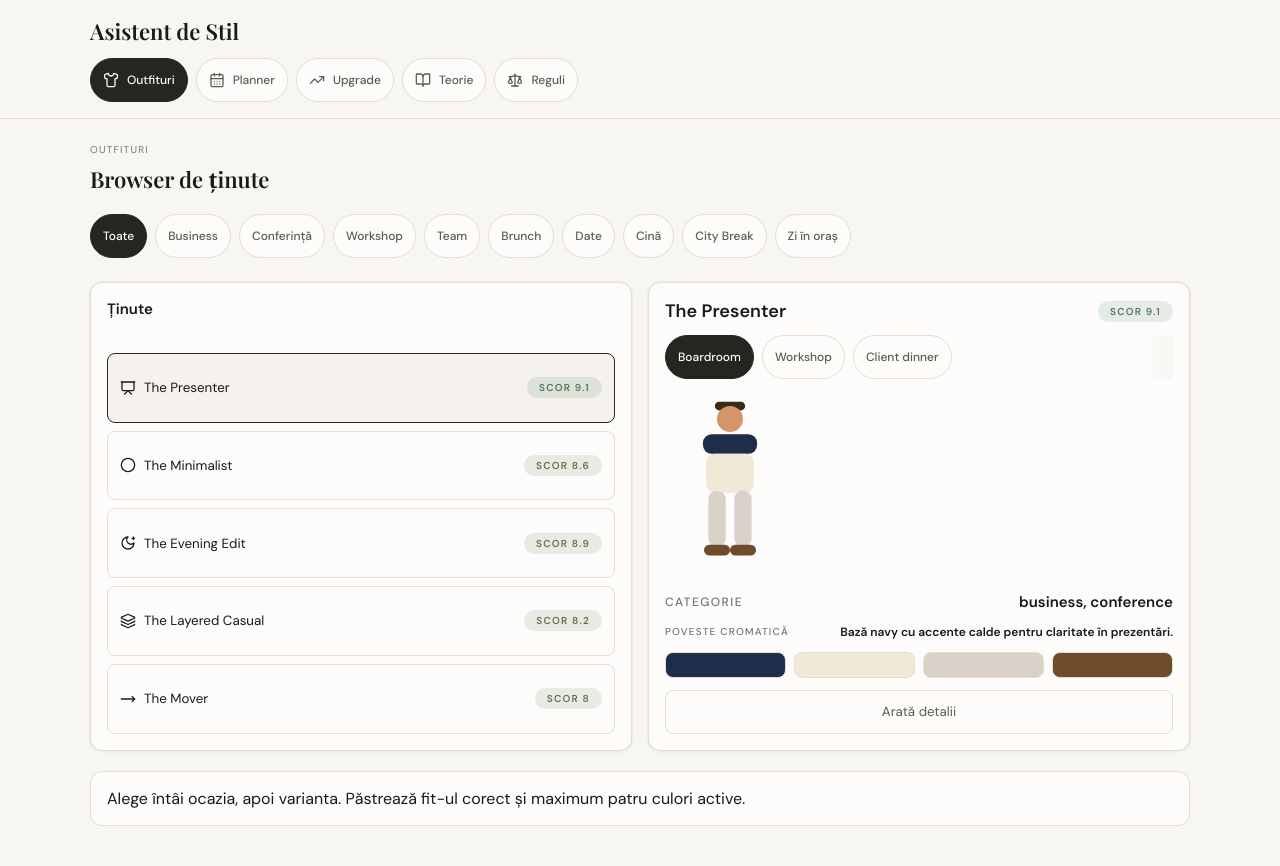
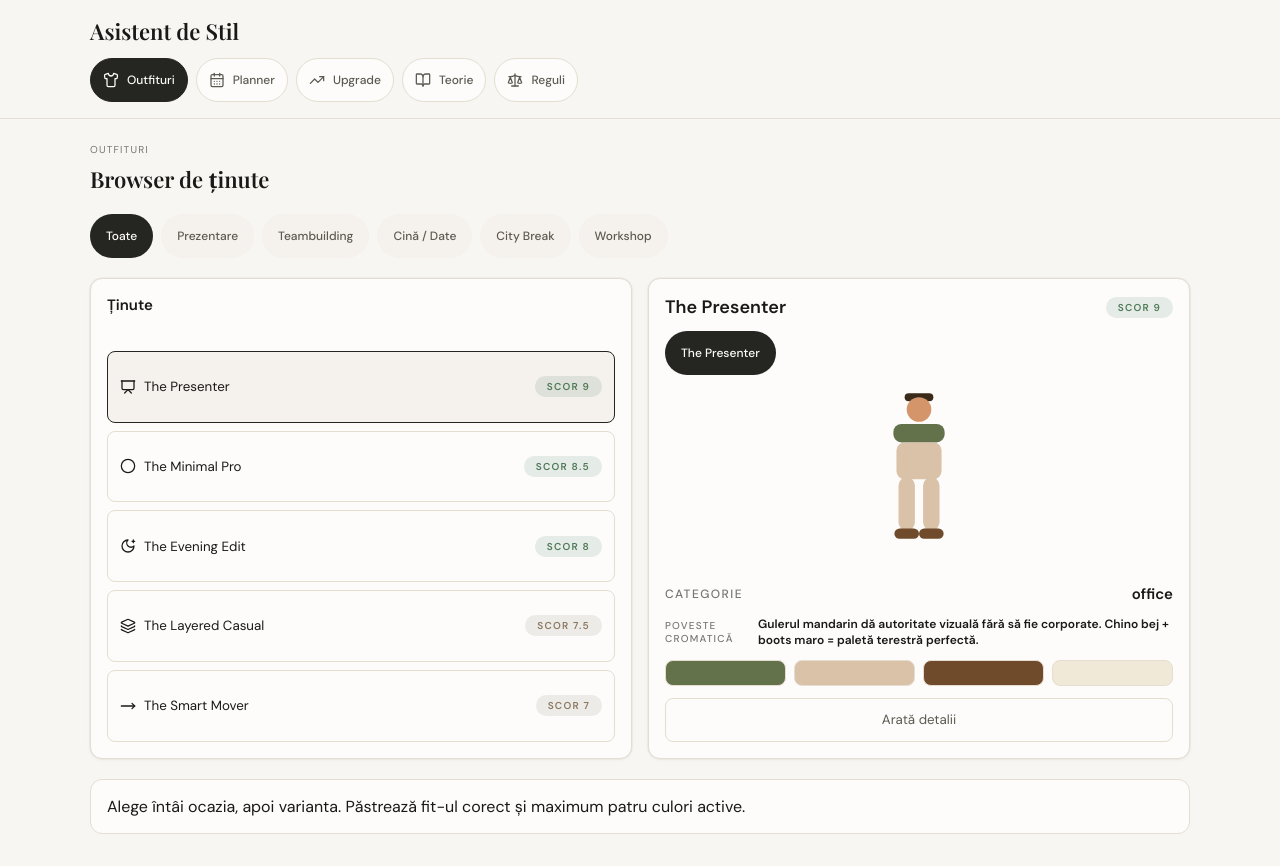
Before and after one commit to Daniel-OD/style_app, a React (Vite) app: page / in a window 1280 px wide. Built offline with nearby package versions, Linux system fonts and the light colour scheme.

Commit message:
Apply requested UI and data fixes
Agent-Logs-Url: https://github.com/Daniel-OD/style_app/sessions/d49e9e1d-170b-453a-b2d3-9c52c7960707

Co-authored-by: Daniel-OD <27777363+Daniel-OD@users.noreply.github.com>

```diff
--- a/src/App.jsx
+++ b/src/App.jsx
@@ -1,9 +1,8 @@
-import React, { Suspense, lazy, useState } from "react";
+import { Suspense, lazy, useState } from "react";
 import { AppShell } from "./app/AppShell";
 import { T } from "./design/tokens";
-import { TABS } from "./config/navigation";
 
-const SCREENS = {
+const SCREEN_MAP = {
   outfituri: lazy(() => import("./screens/OutfituriScreen")),
   planner: lazy(() => import("./screens/PlannerScreen")),
   upgrade: lazy(() => import("./screens/UpgradeScreen")),
@@ -13,11 +12,18 @@ const SCREENS = {
 
 export default function App() {
   const [tab, setTab] = useState("outfituri");
-  const Screen = SCREENS[tab];
+  const ActiveScreen = SCREEN_MAP[tab];
+
   return (
     <AppShell tab={tab} setTab={setTab}>
-      <Suspense fallback={<div style={{ padding: T.sp8, color: T.textMuted }}>Se încarcă...</div>}>
-        <Screen />
+      <Suspense
+        fallback={
+          <div style={{ padding: 40, color: T.textMuted, fontFamily: T.fontBody, fontSize: T.textBase }}>
+            Se încarcă...
+          </div>
+        }
+      >
+        <ActiveScreen />
       </Suspense>
     </AppShell>
   );
--- a/src/components/ui/Accordion.jsx
+++ b/src/components/ui/Accordion.jsx
@@ -1,31 +1,15 @@
 import { useState } from "react";
 import { T } from "../../design/tokens";
 import { Icon } from "./Icon";
-import { motion } from "../../design/motion";
 
-const bodyStyle = (open) => ({
-  display: "grid",
-  gridTemplateRows: open ? "1fr" : "0fr",
-  transition: motion.safeTransition("grid-template-rows 220ms ease"),
-});
-
-function Accordion({ title, icon, children, defaultOpen = false }) {
-  const [open, setOpen] = useState(defaultOpen);
-
-  return (
-    <section
-      style={{
+const shellStyle = {
   background: T.bgCard,
   borderRadius: T.rMd,
   border: `0.5px solid ${T.border}`,
   boxShadow: T.shadowRaised,
-      }}
-    >
-      <button
-        type="button"
-        aria-expanded={open}
-        onClick={() => setOpen((v) => !v)}
-        style={{
+};
+
+const triggerStyle = {
   width: "100%",
   minHeight: 44,
   border: "none",
@@ -41,23 +25,106 @@ function Accordion({ title, icon, children, defaultOpen = false }) {
   fontSize: T.textMd,
   fontWeight: T.weightSemi,
   textAlign: "left",
-        }}
+};
+
+const bodyStyle = (isOpen) => ({
+  display: "grid",
+  gridTemplateRows: isOpen ? "1fr" : "0fr",
+  transition: "grid-template-rows 220ms ease",
+});
+
+const contentStyle = {
+  overflow: "hidden",
+};
+
+const copyStyle = {
+  padding: `0 ${T.sp4}px ${T.sp4}px`,
+  color: T.textSecondary,
+  lineHeight: 1.6,
+  fontSize: T.textBase,
+};
+
+const normalizeItems = ({ items, title, icon, children, defaultOpen }) => {
+  if (Array.isArray(items) && items.length > 0) {
+    return items.map((item, index) => ({
+      id: item.id || `accordion-item-${index}`,
+      title: item.title || item.label || "",
+      icon: item.icon || item.iconName,
+      content: item.content ?? item.body ?? item.children ?? null,
+    }));
+  }
+
+  return [
+    {
+      id: "accordion-item-0",
+      title: title || "",
+      icon,
+      content: children,
+      defaultOpen,
+    },
+  ];
+};
+
+const getInitialOpen = (items, defaultOpen) => {
+  if (items.length > 1) {
+    return items[0]?.id || null;
+  }
+
+  return defaultOpen ? items[0]?.id || null : null;
+};
+
+const AccordionItem = ({ id, title, icon, content, isOpen, onToggle }) => (
+  <section style={shellStyle}>
+    <button
+      id={`${id}-trigger`}
+      type="button"
+      aria-expanded={isOpen}
+      aria-controls={`${id}-content`}
+      onClick={onToggle}
+      style={triggerStyle}
     >
       <span style={{ display: "inline-flex", alignItems: "center", gap: T.sp2 }}>
         {icon ? <Icon name={icon} size={16} /> : null}
         {title}
       </span>
-        <Icon name={open ? "chevronDown" : "chevronRight"} size={16} />
+      <Icon name={isOpen ? "chevronDown" : "chevronRight"} size={16} />
     </button>
-      <div style={bodyStyle(open)}>
-        <div style={{ overflow: "hidden" }}>
-          <div style={{ padding: `0 ${T.sp4}px ${T.sp4}px`, color: T.textSecondary, lineHeight: 1.6, fontSize: T.textBase }}>
-            {children}
-          </div>
+    <div style={bodyStyle(isOpen)}>
+      <div
+        id={`${id}-content`}
+        role="region"
+        aria-labelledby={`${id}-trigger`}
+        style={contentStyle}
+      >
+        <div style={copyStyle}>{content}</div>
       </div>
     </div>
   </section>
 );
-}
+
+const Accordion = ({ items, title, icon, children, defaultOpen = false }) => {
+  const normalizedItems = normalizeItems({ items, title, icon, children, defaultOpen });
+  const [open, setOpen] = useState(getInitialOpen(normalizedItems, defaultOpen));
+
+  return (
+    <div style={{ display: "grid", gap: T.sp3 }}>
+      {normalizedItems.map((item) => {
+        const isOpen = item.id === open;
+
+        return (
+          <AccordionItem
+            key={item.id}
+            id={item.id}
+            title={item.title}
+            icon={item.icon}
+            content={item.content}
+            isOpen={isOpen}
+            onToggle={() => setOpen((current) => (current === item.id ? null : item.id))}
+          />
+        );
+      })}
+    </div>
+  );
+};
 
 export default Accordion;
--- a/src/components/ui/Figure.jsx
+++ b/src/components/ui/Figure.jsx
@@ -6,7 +6,7 @@ function Figure({ f, size = 130, skin, hair }) {
   const hairFill = hair || FIG.hair;
 
   return (
-    <svg width={size} height={size * 1.42} viewBox="0 0 120 170" aria-hidden="true" focusable="false" style={{ display: "block" }}>
+    <svg width={size} height={size * 1.42} viewBox="0 0 120 180" aria-hidden="true" focusable="false" style={{ display: "block", margin: "0 auto" }}>
       <rect x="46" y="6" width="28" height="8" rx="4" fill={hairFill} />
       <circle cx="60" cy="22" r="12" fill={skinFill} />
       <rect x="35" y="36" width="50" height="18" rx="8" fill={figure.top || FIG.neutral} />
--- a/src/components/ui/PillTabs.jsx
+++ b/src/components/ui/PillTabs.jsx
@@ -1,62 +1,49 @@
 import { T } from "../../design/tokens";
-import { motion } from "../../design/motion";
 
-function PillTabs({ options, value, onChange, ariaLabel }) {
+const PillTabs = ({ items, options, active, value, onChange, ariaLabel = "Filtre" }) => {
+  const tabs = items || options || [];
+  const selected = active ?? value;
+
   return (
-    <div style={{ position: "relative" }}>
     <div
       role="tablist"
       aria-label={ariaLabel}
       style={{
         display: "flex",
         gap: T.sp2,
-          overflowX: "auto",
-          paddingBottom: T.sp1,
+        flexWrap: "wrap",
       }}
     >
-        {options.map((option) => {
-          const active = option.id === value;
+      {tabs.map((item) => {
+        const isActive = item.id === selected;
+
         return (
           <button
-              key={option.id}
+            key={item.id}
             type="button"
             role="tab"
-              aria-selected={active}
-              onClick={() => onChange(option.id)}
+            aria-selected={isActive}
+            onClick={() => onChange?.(item.id)}
             style={{
-                minHeight: 44,
-                border: `0.5px solid ${active ? T.bgInk : T.border}`,
+              border: "none",
               borderRadius: T.rFull,
-                whiteSpace: "nowrap",
-                padding: `${T.sp2}px ${T.sp3}px`,
-                background: active ? T.bgInk : T.bgCard,
-                color: active ? T.textInverse : T.textSecondary,
-                fontFamily: T.fontBody,
+              background: isActive ? T.bgInk : T.bgSubtle,
+              color: isActive ? T.textInverse : T.textSecondary,
+              padding: `${T.sp2}px ${T.sp4}px`,
+              cursor: "pointer",
               fontSize: T.textSm,
               fontWeight: T.weightMedium,
-                cursor: "pointer",
-                transition: motion.safeTransition("background-color 180ms ease, color 180ms ease, border-color 180ms ease"),
+              fontFamily: T.fontBody,
+              transition: "all 160ms ease",
+              minHeight: 44,
             }}
           >
-              {option.label}
+            {item.label}
           </button>
         );
       })}
     </div>
-      <div
-        aria-hidden="true"
-        style={{
-          position: "absolute",
-          right: 0,
-          top: 0,
-          bottom: T.sp1,
-          width: 36,
-          pointerEvents: "none",
-          background: `linear-gradient(to right, rgba(0,0,0,0), ${T.bg})`,
-        }}
-      />
-    </div>
   );
-}
+};
 
 export default PillTabs;
--- a/src/data/occasions.js
+++ b/src/data/occasions.js
@@ -1,15 +1,13 @@
-export const occasions = [
-  { id: "all", label: "Toate", iconName: "outfits" },
-  { id: "business", label: "Business", iconName: "business" },
-  { id: "conference", label: "Conferință", iconName: "conference" },
-  { id: "workshop", label: "Workshop", iconName: "workshop" },
-  { id: "teambuilding", label: "Team", iconName: "teambuilding" },
-  { id: "brunch", label: "Brunch", iconName: "brunch" },
-  { id: "date", label: "Date", iconName: "date" },
-  { id: "dinner", label: "Cină", iconName: "dinner" },
-  { id: "citybreak", label: "City Break", iconName: "citybreak" },
-  { id: "dayout", label: "Zi în oraș", iconName: "dayout" },
+export const OCCASIONS = [
+  { id: "all", label: "Toate" },
+  { id: "office", label: "Prezentare" },
+  { id: "casual", label: "Teambuilding" },
+  { id: "event", label: "Cină / Date" },
+  { id: "weekend", label: "City Break" },
+  { id: "smart-casual", label: "Workshop" },
 ];
+
+export const occasions = OCCASIONS;
 
 export const weatherOptions = [
   { id: "indoor", label: "Indoor", iconName: "indoor" },
--- a/src/data/outfits.js
+++ b/src/data/outfits.js
@@ -1,177 +1,174 @@
-export const outfits = [
+export const OUTFITS = [
   {
-    id: "A",
-    iconName: "presenter",
+    id: "presenter",
     name: "The Presenter",
-    score: 9.1,
-    cats: ["business", "conference"],
-    colorStory: "Bază navy cu accente calde pentru claritate în prezentări.",
-    palette: ["#1e2d4a", "#f0e9d8", "#d9d2c8", "#6f4a2b"],
-    versions: [
-      {
-        v: 0,
-        label: "Boardroom",
-        fig: { top: "#1e2d4a", layer: "#f0e9d8", bottom: "#d9d2c8", shoes: "#6f4a2b" },
-        pieces: ["Sacou navy", "Cămașă crem", "Pantalon bej", "Pantof derby maro"],
-        tips: ["Păstrează manșeta vizibilă 1 cm.", "Alege curea în ton cu pantofii."],
-        avoid: ["Nu combina două imprimeuri puternice.", "Nu lăsa pantalonul să facă cute pe gleznă."],
-      },
-      {
-        v: 1,
-        label: "Workshop",
-        fig: { top: "#d9d2c8", layer: "#f0e9d8", bottom: "#1e2d4a", shoes: "#6f4a2b" },
-        pieces: ["Overshirt bej", "Tricou crem", "Chino navy", "Loafer maro"],
-        tips: ["Rulează discret mânecile.", "Păstrează silueta curată în talie."],
-        avoid: ["Evită materialele foarte lucioase.", "Nu adăuga accesorii multiple."],
-      },
-      {
-        v: 2,
-        label: "Client dinner",
-        fig: { top: "#1e2d4a", layer: "#6f4a2b", bottom: "#252522", shoes: "#252522" },
-        pieces: ["Sacou navy", "Pulover fin maro", "Pantalon antracit", "Chelsea negri"],
-        tips: ["Mentine contrast mediu între straturi.", "Folosește ceas simplu metalic."],
-        avoid: ["Evită tricourile cu print.", "Nu combina maro rece cu negru lucios."],
-      },
+    occasion: "office",
+    season: "all-season",
+    score: 9,
+    items: [
+      "Cămașă guler mandarin olive",
+      "Pantalon chino bej",
+      "Desert boots maro suede",
+      "Curea maro",
     ],
+    notes:
+      "Gulerul mandarin dă autoritate vizuală fără să fie corporate. Chino bej + boots maro = paletă terestră perfectă.",
+    palette: ["#64724b", "#d9c2a8", "#6f4a2b", "#f0e9d8"],
+    figure: {
+      top: "#64724b",
+      shirt: "#d9c2a8",
+      bottom: "#d9c2a8",
+      shoes: "#6f4a2b",
+    },
+    tips: [
+      "Cămașa călcată obligatoriu — ridurile o sabotează complet",
+      "Mâneci rulate la jumătate pentru look mai relaxat",
+      "French tuck pentru siluetă mai curată",
+    ],
+    avoid: ["Sneakers sport", "Cămașă șifonată"],
   },
   {
-    id: "B",
-    iconName: "minimal",
-    name: "The Minimalist",
-    score: 8.6,
-    cats: ["business", "brunch"],
-    colorStory: "Neutre curate pentru coerență zilnică.",
-    palette: ["#252522", "#f0e9d8", "#b0aba0", "#fdfcfb"],
-    versions: [
-      {
-        v: 0,
-        label: "Birou lejer",
-        fig: { top: "#252522", layer: "#f0e9d8", bottom: "#b0aba0", shoes: "#252522" },
-        pieces: ["Pulover fin negru", "Tricou crem", "Pantalon gri", "Sneaker piele"],
-        tips: ["Ține paleta în 3-4 tonuri.", "Preferă texturi mate."],
-        avoid: ["Nu adăuga logo-uri mari.", "Evită contraste prea dure."],
-      },
-      {
-        v: 1,
-        label: "Meeting",
-        fig: { top: "#b0aba0", layer: "#fdfcfb", bottom: "#252522", shoes: "#252522" },
-        pieces: ["Sacou gri", "Cămașă alb cald", "Pantalon antracit", "Derby negri"],
-        tips: ["Păstrează gulerul bine așezat.", "Alege șosete în ton cu pantalonul."],
-        avoid: ["Evită curele contrastante.", "Nu purta materiale sifonate."],
-      },
-      {
-        v: 2,
-        label: "After work",
-        fig: { top: "#252522", layer: "#d9d2c8", bottom: "#252522", shoes: "#b0aba0" },
-        pieces: ["Jachetă neagră", "Henley bej", "Jean cărbune", "Sneaker gri"],
-        tips: ["Fă tranziția prin încălțăminte deschisă.", "Păstrează proporția slim-straight."],
-        avoid: ["Nu amesteca tonuri reci și calde fără legătură.", "Evită materialele prea subțiri."],
-      },
+    id: "minimal-pro",
+    name: "The Minimal Pro",
+    occasion: "casual",
+    season: "all-season",
+    score: 8.5,
+    items: [
+      "Polo knit olive",
+      "Pantalon chino bej",
+      "Desert boots maro suede",
     ],
+    notes: "Cea mai versatilă combinație din garderobă. Polo knit = smart fără efort.",
+    palette: ["#5a6844", "#d9c2a8", "#f0e9d8", "#6f4a2b"],
+    figure: {
+      top: "#5a6844",
+      shirt: "#5a6844",
+      bottom: "#d9c2a8",
+      shoes: "#6f4a2b",
+    },
+    tips: [
+      "1-2 nasturi deschiși — mai relaxat, mai modern",
+      "Nu băga polo-ul în pantaloni — lasă-l să cadă natural",
+      "Scuturat bine înainte de purtat",
+    ],
+    avoid: ["Overshirt olive în aceeași nuanță", "Pantaloni jogger gri"],
   },
   {
-    id: "C",
-    iconName: "evening",
+    id: "evening-edit",
     name: "The Evening Edit",
-    score: 8.9,
-    cats: ["dinner", "date"],
-    colorStory: "Tonalități profunde cu accent elegant de seară.",
-    palette: ["#252522", "#1e2d4a", "#6f4a2b", "#f0e9d8"],
-    versions: [
-      {
-        v: 0,
-        label: "Dinner",
-        fig: { top: "#252522", layer: "#1e2d4a", bottom: "#252522", shoes: "#6f4a2b" },
-        pieces: ["Sacou negru", "Maletă navy", "Pantalon negru", "Loafer maro"],
-        tips: ["Păstrează linia umerilor curată.", "Folosește curea subțire."],
-        avoid: ["Evită contrastul alb-negru extrem.", "Nu purta materiale sport."],
-      },
-      {
-        v: 1,
-        label: "Date",
-        fig: { top: "#6f4a2b", layer: "#f0e9d8", bottom: "#252522", shoes: "#252522" },
-        pieces: ["Supracămașă maro", "Tricou crem", "Jean negru", "Chelsea negri"],
-        tips: ["Alege o singură piesă accent.", "Păstrează parfum discret."],
-        avoid: ["Evită printuri mari.", "Nu combina texturi prea multe."],
-      },
-      {
-        v: 2,
-        label: "Party calm",
-        fig: { top: "#1e2d4a", layer: "#252522", bottom: "#252522", shoes: "#f0e9d8", accent: "#6f4a2b" },
-        pieces: ["Bomber navy", "Tricou negru", "Pantalon negru", "Sneaker crem"],
-        tips: ["Păstrează fit-ul corect pe mâneci.", "Adaugă ceas simplu."],
-        avoid: ["Nu folosi accesorii strălucitoare.", "Evită cămășile foarte rigide."],
-      },
+    occasion: "event",
+    season: "all-season",
+    score: 8,
+    items: [
+      "Quarter-zip alb",
+      "Pantalon carouri bej/navy",
+      "Desert boots maro suede",
     ],
+    notes:
+      "Caroul preia rolul de statement piece. Albul îl lasă să respire. Boots-urile ancorează în smart casual.",
+    palette: ["#f5f5f0", "#1e2d4a", "#d9c2a8", "#6f4a2b"],
+    figure: {
+      top: "#f0ede8",
+      shirt: "#f0ede8",
+      bottom: "#7a8a6a",
+      shoes: "#6f4a2b",
+    },
+    tips: [
+      "Verifică pata de pe quarter-zip înainte",
+      "Nu adăuga alt print sau dungi",
+      "Scoate scamele de pe pantaloni",
+    ],
+    avoid: ["Carouri + dungi simultan", "Sneakers albi sport"],
   },
   {
-    id: "D",
-    iconName: "layered",
+    id: "layered-casual",
     name: "The Layered Casual",
-    score: 8.2,
-    cats: ["citybreak", "dayout"],
-    colorStory: "Straturi utilitare cu neutră caldă și tonuri pământii.",
-    palette: ["#64724b", "#d9d2c8", "#f0e9d8", "#6f4a2b"],
-    versions: [
-      {
-        v: 0,
-        label: "City walk",
-        fig: { top: "#64724b", layer: "#f0e9d8", bottom: "#d9d2c8", shoes: "#6f4a2b" },
-        pieces: ["Jachetă olive", "Henley crem", "Chino bej", "Boot maro"],
-        tips: ["Lucrează cu 2 straturi active.", "Alege geantă simplă fără logo."],
-        avoid: ["Nu combina 3 tonuri saturate.", "Evită pantaloni prea skinny."],
-      },
-      {
-        v: 1,
-        label: "Travel",
-        fig: { top: "#d9d2c8", layer: "#64724b", bottom: "#252522", shoes: "#252522" },
-        pieces: ["Overshirt bej", "Tricou olive", "Pantalon cărbune", "Sneaker negri"],
-        tips: ["Păstrează încălțămintea rezistentă.", "Alege materiale respirabile."],
-        avoid: ["Evită hainele foarte groase în exces.", "Nu purta pantaloni lungi peste călcâi."],
-      },
-      {
-        v: 2,
-        label: "Weekend brunch",
-        fig: { top: "#64724b", layer: "#fdfcfb", bottom: "#d9d2c8", shoes: "#252522" },
-        pieces: ["Cardigan olive", "Tricou alb", "Chino bej", "Loafer negri"],
-        tips: ["Mergi pe contrast moderat.", "Ridică ușor manșeta la pantalon."],
-        avoid: ["Evită curele lucioase.", "Nu combina alb optic cu crem murdar."],
-      },
+    occasion: "weekend",
+    season: "primăvară-toamnă",
+    score: 7.5,
+    items: [
+      "Tricou dungi alb/caramel",
+      "Blugi light blue",
+      "Overshirt olive deschis",
+      "Sneakers crem suede",
     ],
+    notes:
+      "Cel mai relaxat outfit. Layering cu overshirt deschis funcționează bine. Paleta caldă și echilibrată.",
+    palette: ["#c4956a", "#64724b", "#7a9ab5", "#f0e9d8"],
+    figure: {
+      top: "#e8d5b8",
+      shirt: "#e8d5b8",
+      bottom: "#7a9ab5",
+      shoes: "#e8e0d0",
+    },
+    tips: [
+      "Rulează mânecile overshirt-ului — arată mai intenționat",
+      "Verifică blugi să nu aibă pete vizibile",
+      "Șterge sneakers cu o cârpă umedă înainte",
+    ],
+    avoid: ["Overshirt + polo olive aceeași nuanță", "Dungi + carouri simultan"],
   },
   {
-    id: "E",
-    iconName: "mover",
-    name: "The Mover",
-    score: 8,
-    cats: ["teambuilding", "workshop"],
-    colorStory: "Smart utilitar pentru zile active cu mobilitate mare.",
-    palette: ["#1e2d4a", "#64724b", "#d9d2c8", "#252522"],
-    versions: [
-      {
-        v: 0,
-        label: "Workshop activ",
-        fig: { top: "#1e2d4a", layer: "#d9d2c8", bottom: "#64724b", shoes: "#252522" },
-        pieces: ["Shacket navy", "Tricou bej", "Cargo olive", "Sneaker negri"],
-        tips: ["Prioritizează libertatea de mișcare.", "Alege materiale rezistente."],
-        avoid: ["Evită sacouri rigide.", "Nu purta pantofi sensibili la apă."],
-      },
-      {
-        v: 1,
-        label: "Team day",
-        fig: { top: "#64724b", layer: "#f0e9d8", bottom: "#1e2d4a", shoes: "#252522" },
-        pieces: ["Hanorac olive curat", "Tricou crem", "Chino navy", "Sneaker negri"],
-        tips: ["Menține look-ul simplu.", "Adaugă ceas sport discret."],
-        avoid: ["Evită printuri mari.", "Nu combina multe accente de culoare."],
-      },
-      {
-        v: 2,
-        label: "Indoor mild",
-        fig: { top: "#252522", layer: "#d9d2c8", bottom: "#1e2d4a", shoes: "#64724b" },
-        pieces: ["Jachetă ușoară antracit", "Polo bej", "Pantalon navy", "Sneaker olive"],
-        tips: ["Reglează stratul în funcție de temperatură.", "Ține o eșarfă subțire la îndemână."],
-        avoid: ["Evită combinațiile prea călduroase indoor.", "Nu purta materiale care se șifonează repede."],
-      },
+    id: "smart-mover",
+    name: "The Smart Mover",
+    occasion: "smart-casual",
+    season: "all-season",
+    score: 7,
+    items: [
+      "Cămașă mandarin olive",
+      "Pantalon carouri bej/navy",
+      "Sneakers crem suede",
     ],
+    notes:
+      "Combinație îndrăzneață dar coerentă. Mandarin olive + carouri funcționează pentru că paleta e terestră.",
+    palette: ["#64724b", "#8a9478", "#1e2d4a", "#f0e9d8"],
+    figure: {
+      top: "#64724b",
+      shirt: "#64724b",
+      bottom: "#7a8a6a",
+      shoes: "#e8e0d0",
+    },
+    tips: [
+      "Cămașa călcată obligatoriu",
+      "Lasă cămașa pe afară, nebăgată în pantaloni",
+      "Cea mai sensibilă combinație la fier de călcat",
+    ],
+    avoid: ["Pantofi formali negri", "Dungi cu carouri"],
   },
 ];
+
+const LEGACY_IDS = ["A", "B", "C", "D", "E"];
+const ICON_NAMES = ["presenter", "minimal", "evening", "layered", "mover"];
+
+export const outfits = OUTFITS.map((outfit, index) => ({
+  id: LEGACY_IDS[index] || outfit.id,
+  iconName: ICON_NAMES[index] || "outfits",
+  name: outfit.name,
+  score: outfit.score,
+  occasion: outfit.occasion,
+  season: outfit.season,
+  items: outfit.items,
+  notes: outfit.notes,
+  palette: outfit.palette,
+  figure: outfit.figure,
+  tips: outfit.tips,
+  avoid: outfit.avoid,
+  cats: [outfit.occasion],
+  colorStory: outfit.notes,
+  versions: [
+    {
+      v: 0,
+      label: outfit.name,
+      fig: {
+        top: outfit.figure.top,
+        layer: outfit.figure.shirt,
+        shirt: outfit.figure.shirt,
+        bottom: outfit.figure.bottom,
+        shoes: outfit.figure.shoes,
+      },
+      pieces: outfit.items,
+      tips: outfit.tips,
+      avoid: outfit.avoid,
+    },
+  ],
+}));
--- a/src/design/tokens.js
+++ b/src/design/tokens.js
@@ -82,10 +82,9 @@ export const FIG = {
 };
 
 export const scoreSignal = (score) => {
-  if (score >= 9) return { color: T.success, bg: T.successBg, label: "Excelent" };
-  if (score >= 8) return { color: "#64724b", bg: "#f2f5ee", label: "Foarte bun" };
-  if (score >= 7) return { color: T.warning, bg: T.warningBg, label: "Bun" };
-  return { color: T.textMuted, bg: T.bgSubtle, label: "Acceptabil" };
+  if (score >= 8) return { level: "high", color: T.success, bg: T.successBg, label: "Excelent" };
+  if (score >= 7) return { level: "mid", color: T.warning, bg: T.warningBg, label: "Bun" };
+  return { level: "low", color: T.textMuted, bg: T.bgSubtle, label: "Acceptabil" };
 };
 
 export const scoreColor = (score) => scoreSignal(score).color;
```
Also changed, not shown: 1 other file (tests, documents, lock files or other folders). Lines whose indentation alone changed are shown as unchanged.
